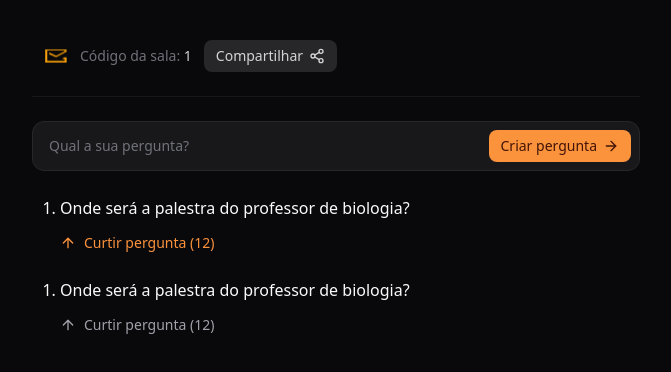
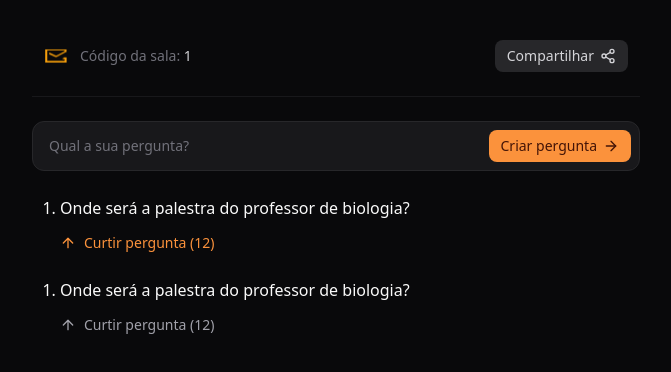
Before and after one commit to ian-roland/AskerGO, a React (Vite) app in the folder Frontend/vite-project/vite-project/: page /room/1 in a window 1280 px wide. Shown: the top 372 px of the page, without its empty margins (304-975 px from the left). Built offline with nearby package versions, Linux system fonts and the light colour scheme.

Commit message:
fix: share button

```diff
--- a/Frontend/vite-project/vite-project/src/pages/room.tsx
+++ b/Frontend/vite-project/vite-project/src/pages/room.tsx
@@ -17,7 +17,7 @@ export function Room() {
 
                 <button
                         type="submit"
-                        className="bg-zinc-800 text-zinc-300 px-3 py-1.5 gap-1.5 flex items-center rounded-lg font-medium text-sm hover:bg-zinc-700 transition-colors">
+                        className="bg-zinc-800 text-zinc-300 px-3 py-1.5 gap-1.5 flex items-center rounded-lg font-medium text-sm hover:bg-zinc-700 transition-colors ml-auto">
                         Compartilhar <Share2 className="size-4" />
 
                     </button>
```
